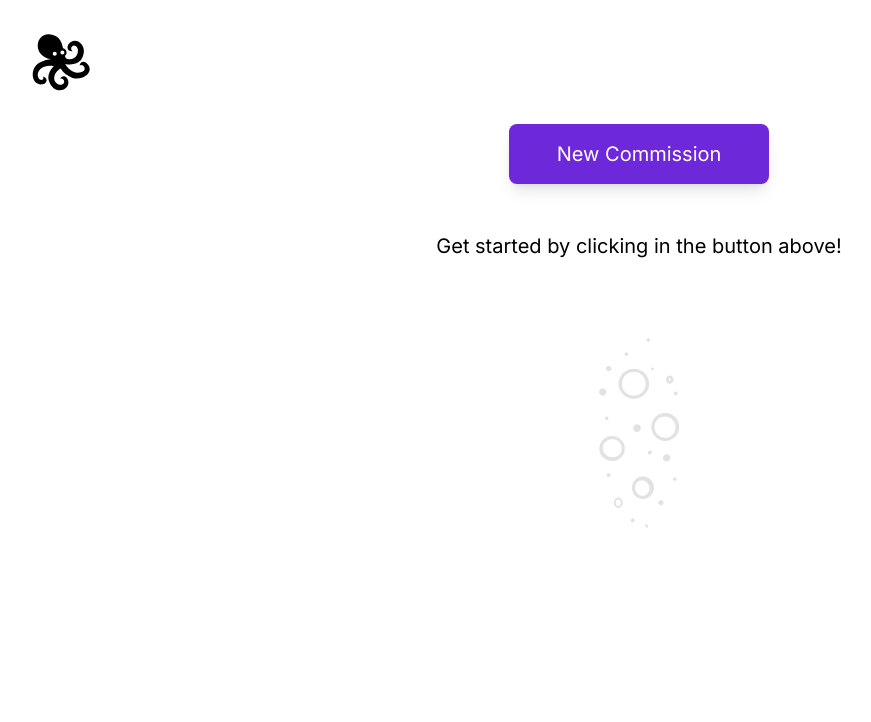
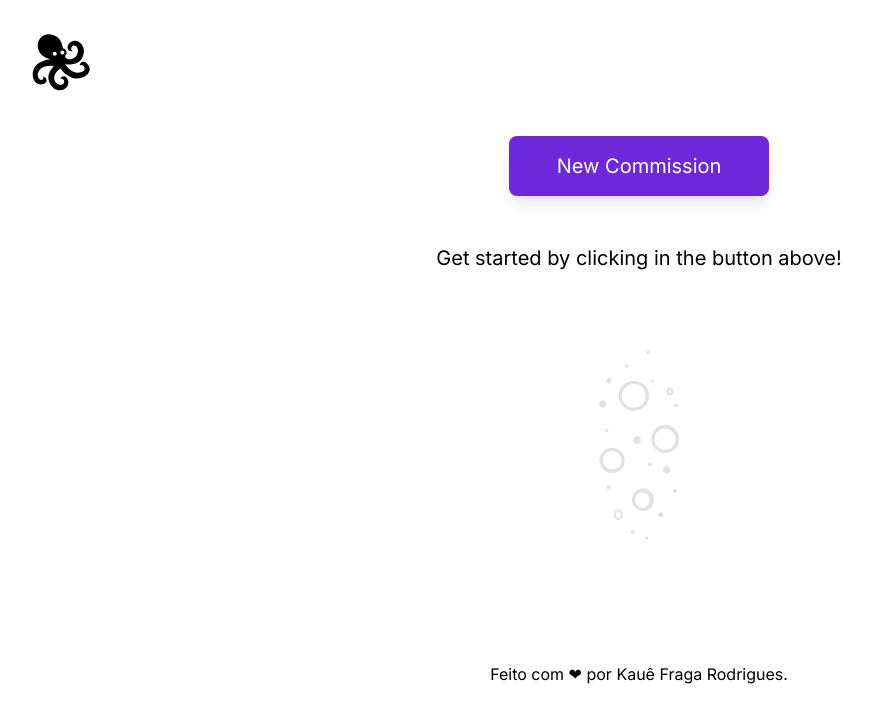
Before and after one commit to kauefraga/commission-tracker, a Vue app: page / in a window 1280 px wide. Shown: the top 722 px of the page, without its empty margins (1-872 px from the left). Built offline with nearby package versions, Linux system fonts and the light colour scheme.

Commit message:
:sparkles: feat: add footer and change header margin to padding

```diff
--- a/src/App.vue
+++ b/src/App.vue
@@ -4,7 +4,7 @@ import Container from './components/Container.vue';
 </script>
 
 <template>
-  <header class="m-8">
+  <header class="p-8">
     <img
       src="@/assets/logo.svg"
       alt="Commission Tracker's logo"
@@ -16,4 +16,8 @@ import Container from './components/Container.vue';
   <Container>
     <RouterView />
   </Container>
+
+  <footer class="flex justify-center px-2 py-4 md:p-8">
+    <p class="select-none">Feito com ❤ por <a class="underline md:no-underline md:hover:underline decoration-violet-700" href="https://github.com/kauefraga" target="_blank">Kauê Fraga Rodrigues</a>.</p>
+  </footer>
 </template>
```
